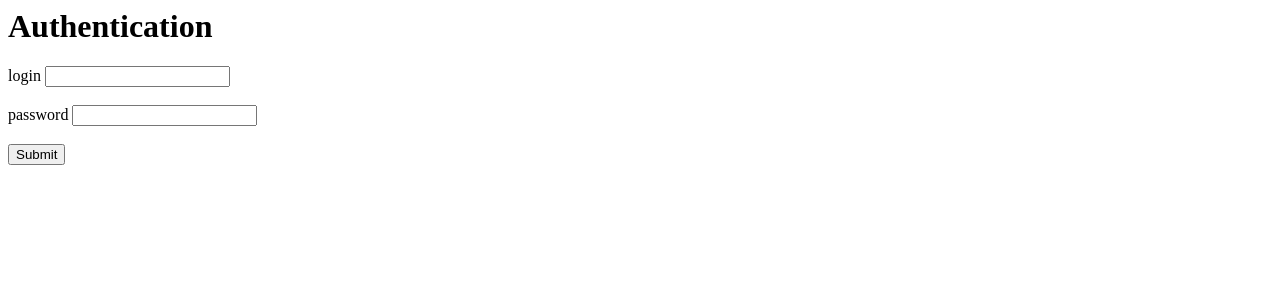
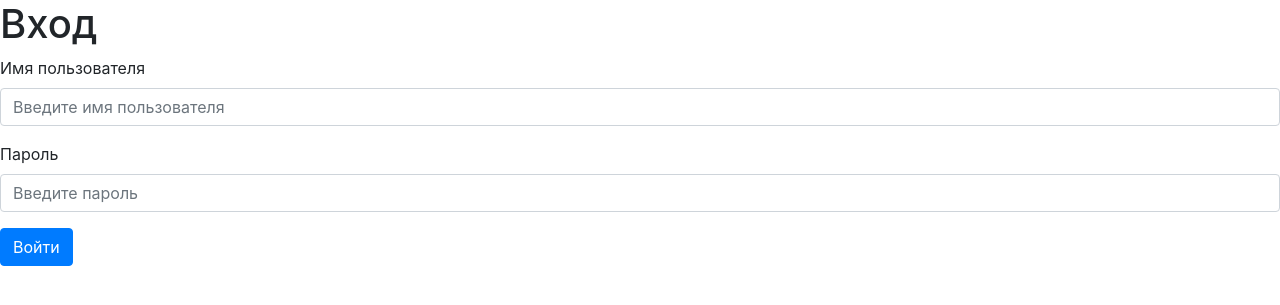
Before and after one commit to nurzadakun/flask_app, a Flask app: page /auth in a window 1280 px wide. Shown: the top 305 px of the page. Run offline with Flask 2, Linux system fonts and the light colour scheme.

Commit message:
textcommit

```diff
--- a/templates/auth.html
+++ b/templates/auth.html
@@ -1,13 +1,25 @@
-<html>
+<html lang="ru">
     <head>
+        <link rel="stylesheet" href="https://cdn.jsdelivr.net/npm/bootstrap@4.3.1/dist/css/bootstrap.min.css" integrity="sha384-ggOyR0iXCbMQv3Xipma34MD+dH/1fQ784/j6cY/iJTQUOhcWr7x9JvoRxT2MZw1T" crossorigin="anonymous">
     </head>
     <body>
-        <h1>Authentication</h1>
-    <form action="", method="post">
-        <label for="login">login</label>
-        <input type="text" id="login" name="login"><br><br>
-        <label for="password">password</label>
-        <input type="text" id="password" name="password"><br><br>
-        <input type="submit" value="Submit">
+        <h1>Вход</h1>
+
+        <form>
+            <div class="form-group">
+              <label for="login">Имя пользователя</label>
+              <input type="text" class="form-control" id="login" placeholder="Введите имя пользователя">
+            </div>
+            <div class="form-group">
+              <label for="password">Пароль</label>
+              <input type="password" class="form-control" id="password" placeholder="Введите пароль">
+            </div>
+            <button type="submit" class="btn btn-primary">Войти</button>
+          </form>
+
+
+        <script src="https://code.jquery.com/jquery-3.3.1.slim.min.js" integrity="sha384-q8i/X+965DzO0rT7abK41JStQIAqVgRVzpbzo5smXKp4YfRvH+8abtTE1Pi6jizo" crossorigin="anonymous"></script>
+        <script src="https://cdn.jsdelivr.net/npm/popper.js@1.14.7/dist/umd/popper.min.js" integrity="sha384-UO2eT0CpHqdSJQ6hJty5KVphtPhzWj9WO1clHTMGa3JDZwrnQq4sF86dIHNDz0W1" crossorigin="anonymous"></script>
+        <script src="https://cdn.jsdelivr.net/npm/bootstrap@4.3.1/dist/js/bootstrap.min.js" integrity="sha384-JjSmVgyd0p3pXB1rRibZUAYoIIy6OrQ6VrjIEaFf/nJGzIxFDsf4x0xIM+B07jRM" crossorigin="anonymous"></script>
     </body>
 </html>
```
Also changed, not shown: trash.txt (added).
